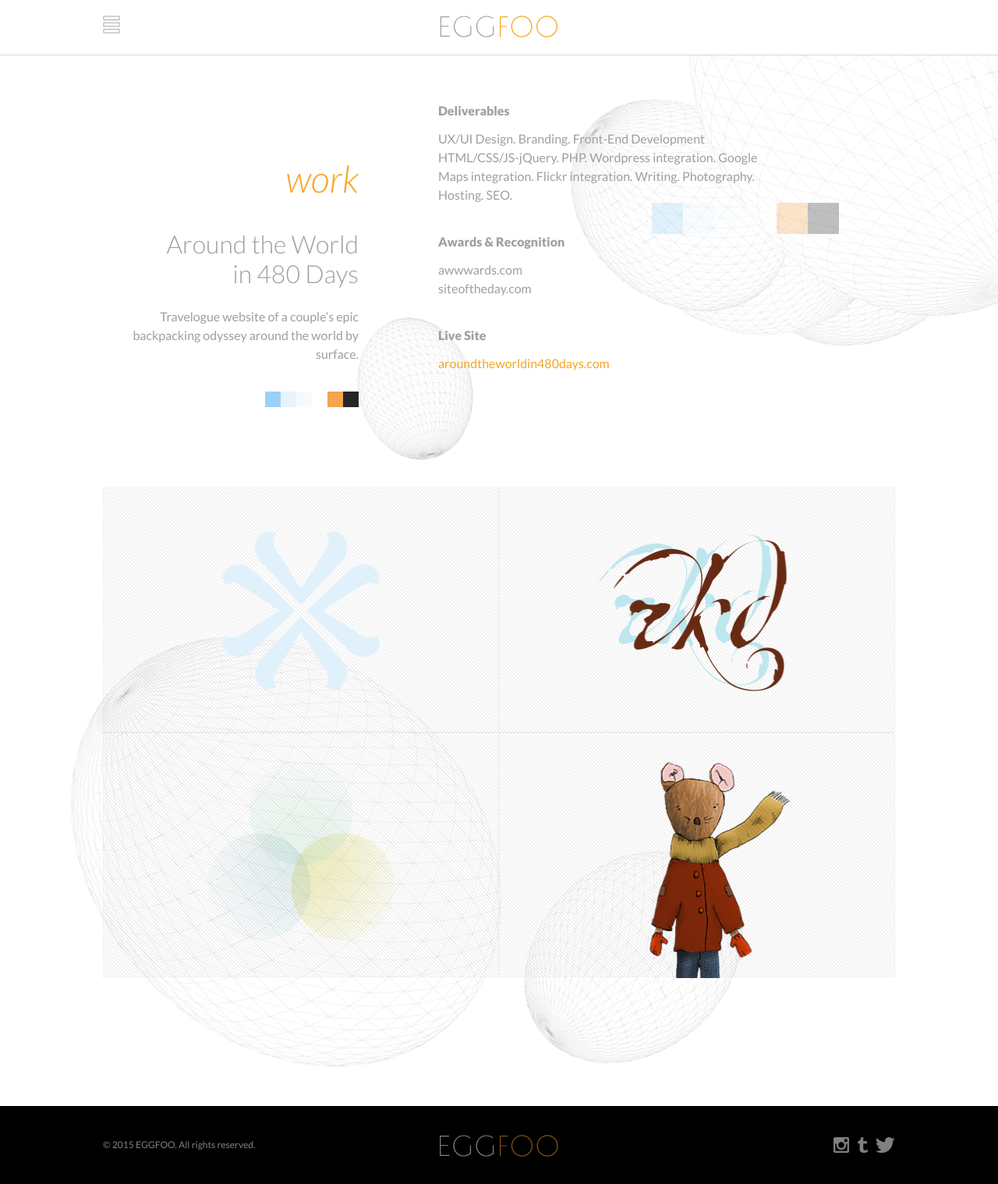
After one commit to mdziedzic/eggfoo, a PHP site: page /work-aroundtheworldin480days.html in a window 1280 px wide. The commit adds this page. Shown: the whole page at 78% size. Run offline with PHP 8.4, Linux system fonts and the light colour scheme; style sheets or scripts are compiled from the project's sources; some libraries are stand-ins or nearby versions.

Commit message:
Started added work project specific pages
So far:
Clicking on project opens new page. Can click back. Need to finish layout.

```diff
--- a/css/sass/layout/_layout.scss
+++ b/css/sass/layout/_layout.scss
@@ -1,3 +1,7 @@
+body {
+    display: none;
+}
+
 header,
 footer,
 section {
@@ -18,8 +22,14 @@ header {
     @include span-columns(4);
     margin-top: 200px;
 
-    h2 {
+    h2,
+    h3,
+    p {
         text-align: right;
+    }
+
+    img {
+        float: right;
     }
 }
 
@@ -49,6 +59,14 @@ header {
     }
 }
 
+.l-section-body-work {
+    @include span-columns(5);
+    @include shift(1);
+    position: relative;
+    margin-top: 130px;
+    margin-bottom: 100px;
+}
+
 footer {
     height: 100px;
 
--- a/css/sass/modules/_header.scss
+++ b/css/sass/modules/_header.scss
@@ -1,5 +1,6 @@
 #nav-nobar,
-#nav-bar {
+#nav-bar,
+#nav-bar-work {
     @include animation(rotate 1.75s ease-out);
     position: absolute;
     width: 22px;
@@ -10,6 +11,11 @@
 }
 
 #nav-bar {
+    z-index: 200;
+    background-image: url("../img/menu-gray.svg");
+}
+
+#nav-bar-work {
     z-index: 200;
     background-image: url("../img/menu-gray.svg");
 }
--- a/css/sass/modules/_work.scss
+++ b/css/sass/modules/_work.scss
@@ -21,3 +21,38 @@
         color: #fff;
     }
 }
+//
+//.l-section-body-work {
+//    background-image: url("../img/bg-work.png");
+//    background-size: 28px 28px;
+//    background-color: rgba(255, 255, 255, 0.5);
+//    border: 1px solid rgba(216, 216, 216, 0.20);
+//}
+
+.l-section-body-work span {
+    font-weight: 800;
+}
+
+.l-section-body-work a {
+    color: $orange;
+}
+
+.swatch {
+    opacity: 0.85;
+//    margin-top: 50px;
+}
+
+.l-section-body-work .swatch {
+    opacity: 0.25;
+    position: absolute;
+    top: 130px;
+    right: -100px;
+}
+
+.worklink,
+.worklink:active,
+.worklink:hover,
+.worklink:visited {
+    text-decoration: none;
+    color: $orange;
+}
--- a/index.html
+++ b/index.html
@@ -67,12 +67,12 @@
             <div class="l-content">
                 <div class="l-section-header"><h2>services</h2></div>
                 <div class="l-section-body">
-                    <h3>design</h3>
+                    <h3>Design</h3>
                     <p>Visual, user interface, &amp; experience design.
                     Prototyping. Responsive, mobile-friendly layouts.
                     Branding. Photography. Illustration.</p><br />
 
-                    <h3>front-end development</h3>
+                    <h3>Front-end Development</h3>
                     <p>HTML/CSS/JavaScript. Wordpress.
                     Flash/Actionscript &amp; iOS (bitd).</p>
                 </div>
@@ -92,11 +92,13 @@
                 <div class="l-section-header"><h2>work</h2></div>
                 <div class="l-section-body">
                     <div id="work-proj-atw" class="l-work-project work-project">
+                    <a href="work-aroundtheworldin480days.html" class="fadeLink">
                         <img src="img/projects/atw.png" width="508" height="314" alt="Around the World in 480 Days">
                         <div class="work-project-select">
                             <h3>Around the World in 480 Days</h3>
                             <p>Wordpress Travelogue Website</p>
                         </div>
+                    </a>
                     </div>
                     <div id="work-proj-rkdrkd" class="l-work-project work-project">
                         <img src="img/projects/rkd.png" width="508" height="314" alt="Rebecca Kyrouac Design">
--- a/js/main.js
+++ b/js/main.js
@@ -4,6 +4,8 @@
 $(document).ready(function () {
 
     "use strict";
+
+    $("body").fadeIn(750);
 
     // -------------------------------------------------------  parallaxScroll
 
@@ -40,7 +42,7 @@ $(document).ready(function () {
 
     // -------------------------------------------------------  work
 
-    $(".work-project").hover(
+    $(".work-project a").hover(
         function () {
             $(this).find(".work-project-select").fadeIn(250, function () {
                 $(this).find("h3, p").fadeIn(250);
@@ -51,12 +53,17 @@ $(document).ready(function () {
             $(this).find("h3, p").fadeOut(250);
         }
     ).click(
+    );
+
+    $(".fadeLink").click(
         function () {
-            event.stopPropagation();
+            event.preventDefault();
+            var newLocation = this.href;
+            $("body").fadeOut(750, function () {
+                window.location = newLocation;
+            });
         }
     );
-
-
 
    // -------------------------------------------------------  footer
 
@@ -70,4 +77,18 @@ $(document).ready(function () {
     );
 
 
+
+    // -------------------------------------------------------  eggfoo logo scroll
+
+    // navigation scroll to page sections
+    $("a[href^='#']").click(function (event) {
+        var $target = $($(this).attr("href"));
+        event.preventDefault();
+        $("html, body").animate({
+            scrollTop: $target.offset().top
+        }, 500);
+    });
+
+
+
 });
--- a/js/navigation.js
+++ b/js/navigation.js
@@ -67,13 +67,4 @@ $(document).ready(function () {
         }
     );
 
-    // navigation scroll to page sections
-    $("a[href^='#']").click(function (event) {
-        var $target = $($(this).attr("href"));
-        event.preventDefault();
-        $("html, body").animate({
-            scrollTop: $target.offset().top
-        }, 500);
-    });
-
 });
--- /dev/null
+++ b/work-aroundtheworldin480days.html
@@ -0,0 +1,150 @@
+<!DOCTYPE html>
+<!--[if lt IE 7]>      <html class="no-js lt-ie9 lt-ie8 lt-ie7"> <![endif]-->
+<!--[if IE 7]>         <html class="no-js lt-ie9 lt-ie8"> <![endif]-->
+<!--[if IE 8]>         <html class="no-js lt-ie9"> <![endif]-->
+<!--[if gt IE 8]><!--> <html class="no-js"> <!--<![endif]-->
+
+    <head>
+        <meta charset="utf-8">
+        <meta http-equiv="X-UA-Compatible" content="IE=edge">
+        <title>EGGFOO - Aroundt the World in 480 Days</title>
+        <meta name="description" content="">
+        <meta name="viewport" content="width=device-width, initial-scale=1">
+
+        <!-- Place favicon.ico and apple-touch-icon.png in the root directory -->
+
+        <link rel="stylesheet" href="css/main.css">
+        <link href='http://fonts.googleapis.com/css?family=Lato:100,300,400,700,900,100italic,300italic,400italic,700italic,900italic' rel='stylesheet' type='text/css'>
+        <script src="js/vendor/modernizr-2.6.2.min.js"></script>
+    </head>
+
+    <body>
+        <!--[if lt IE 7]>
+            <p class="browsehappy">You are using an <strong>outdated</strong> browser.
+                Please <a href="http://browsehappy.com/">upgrade your browser</a> to
+                improve your experience.</p>
+        <![endif]-->
+
+
+        <header>
+            <div class="l-content">
+                <a href="index.html#work" class="fadeLink"><nav id="nav-bar-work"></nav></a>
+                <a href="#work"><img id="logo-header" src="img/logo-green.svg"
+                                     width="156" height="28" alt="EGGFOO" /></a>
+            </div>
+        </header>
+
+
+        <section id="work">
+            <canvas id="egg-canvas" class="egg-mover" data-paper-resize="true"></canvas>
+            <img id="egg300" class="hidden" src="img/egg-mesh-300.png" alt="egg" />
+            <img id="egg500" class="hidden" src="img/egg-mesh-500.png" alt="egg" />
+            <img id="egg1000" class="hidden" src="img/egg-mesh-1000.png" alt="egg" />
+            <div class="l-content">
+                <div class="l-section-header">
+                    <h2><a href="index.html#work" class="fadeLink worklink">work</a></h2>
+                    <h3>Around the World <br />in 480 Days</h3>
+               <p>Travelogue website of a couple’s epic backpacking odyssey around the world by surface.</p><br />
+                    <img src="img/projects/atw-swatch.png" width="120" height="20" class="swatch" alt="Swatch"/>
+                </div>
+                <div class="l-section-body-work">
+
+                   <img src="img/projects/atw-swatch.png" width="240" height="40" class="swatch" alt="Swatch"/>
+
+                    <p><span>Deliverables</span></p>
+                    <p>UX/UI Design. Branding. Front-End Development HTML/CSS/JS-jQuery.
+                    PHP. Wordpress integration. Google Maps integration. Flickr integration.
+                    Writing. Photography. Hosting. SEO.</p><br />
+
+                    <p><span>Awards &amp; Recognition</span></p>
+                    <p>awwwards.com<br />
+                    siteoftheday.com</p><br />
+
+                    <p><span>Live Site</span></p>
+                    <p><a href="http://aroundtheworldin480days.com" target="_blank">aroundtheworldin480days.com</a></p>
+                </div>
+
+
+                <div class="l-section-body">
+                    <div id="work-proj-atw" class="l-work-project work-project">
+                        <img src="img/projects/atw.png" width="508" height="314" alt="Around the World in 480 Days">
+                        <div class="work-project-select">
+                            <h3>Around the World in 480 Days</h3>
+                            <p>Wordpress Travelogue Website</p>
+                        </div>
+                    </div>
+                    <div id="work-proj-rkdrkd" class="l-work-project work-project">
+                        <img src="img/projects/rkd.png" width="508" height="314" alt="Rebecca Kyrouac Design">
+                        <div class="work-project-select">
+                            <h3>Rebecca Kyrouac Design</h3>
+                            <p>Interior Designer &amp; Metal Artist's Website</p>
+                        </div>
+                    </div>
+                    <div id="work-proj-syl" class="l-work-project work-project">
+                        <img src="img/projects/syl.png" width="508" height="314" alt="Syllogism">
+                        <div class="work-project-select">
+                            <h3>Syllogism</h3>
+                            <p>Consultancy Website</p>
+                        </div>
+                    </div>
+                    <div id="work-proj-phm" class="l-work-project work-project">
+                        <img src="img/projects/phm.png" width="508" height="314" alt="Philo and Mimsy">
+                        <div class="work-project-select">
+                            <h3>Phillo &amp; Mimsy</h3>
+                            <p>iOS App</p>
+                        </div>
+                    </div>
+                </div>
+
+            </div>
+        </section>
+
+
+        <footer>
+            <div class="l-content">
+                <p>&copy; 2015 EGGFOO. All rights reserved.</p>
+                <a href="#work"><img id="logo-footer" src="img/logo.svg" height="28" alt="EGGFOO" /></a>
+                <a href="https://instagram.com/eggfoo__/" target="_blank"><img src="img/instagram.png" alt="Instagram" width="20" height="20" id="instagram" /></a>
+                <a href="http://eggfoo.tumblr.com" target="_blank"><img src="img/tumblr.png" alt="Tumblr" width="13" height="20" id="tumblr" /></a>
+                <a href="https://instagram.com/eggfoo__/" target="_blank"><img src="img/twitter.png" alt="Twitter" width="25" height="20" id="twitter" /></a>
+            </div>
+        </footer>
+
+
+
+
+
+
+
+
+
+
+
+
+
+
+
+
+
+        <script src="//ajax.googleapis.com/ajax/libs/jquery/1.10.2/jquery.min.js"></script>
+        <script>window.jQuery || document.write('<script src="js/vendor/jquery-1.10.2.min.js"><\/script>')</script>
+        <script src="js/plugins.js"></script>
+        <script src="js/main.js"></script>
+        <script src="js/navigation.js"></script>
+        <script src="js/contact-form.js"></script>
+        <script type="text/paperscript" src="js/egg-mover.js" data-paper-canvas="egg-canvas"></script>
+        <script src="js/vendor/jquery.parallax-scroll.js"></script>
+        <script src="js/vendor/jquery.waypoints.min.js"></script>
+        <script src="js/vendor/notify.min.js"></script>
+
+        <!-- Google Analytics: change UA-XXXXX-X to be your site's ID. -->
+        <script>
+            (function(b,o,i,l,e,r){b.GoogleAnalyticsObject=l;b[l]||(b[l]=
+            function(){(b[l].q=b[l].q||[]).push(arguments)});b[l].l=+new Date;
+            e=o.createElement(i);r=o.getElementsByTagName(i)[0];
+            e.src='//www.google-analytics.com/analytics.js';
+            r.parentNode.insertBefore(e,r)}(window,document,'script','ga'));
+            ga('create','UA-XXXXX-X');ga('send','pageview');
+        </script>
+    </body>
+</html>
```
Also changed, not shown: js/egg-mover.js (+9 -4 lines), img/projects/atw-swatch.png (added).
